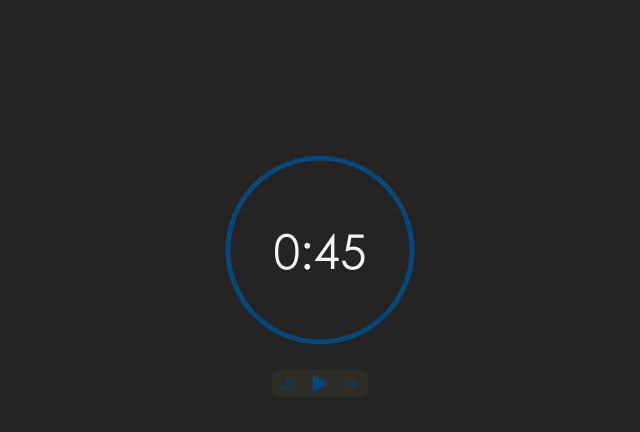
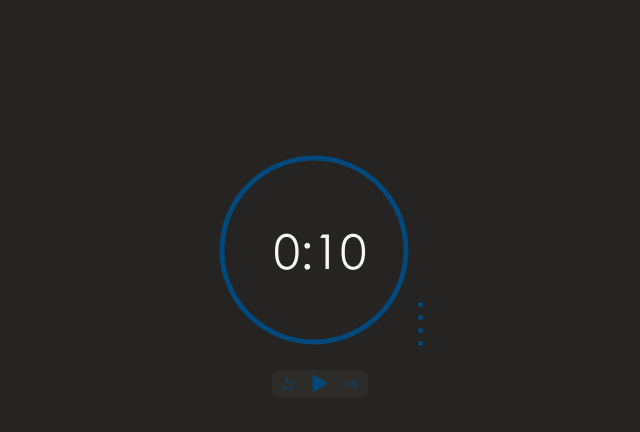
Before and after one commit to Navneel-444/Pomodoro, a React (Create React App) app in the folder client/: page / in a window 1280 px wide. Shown: the top 432 px of the page, without its empty margins (320-960 px from the left). Built offline with nearby package versions, Linux system fonts and the light colour scheme.

Commit message:
style: rename classes and format scss file

```diff
--- a/client/src/components/Timer/Timer.js
+++ b/client/src/components/Timer/Timer.js
@@ -6,12 +6,13 @@ import skip from "../../assets/icons/Skip.svg";
 import play from "../../assets/icons/Play.svg";
 
 export default function Timer() {
-    const [totalTime, setTotalTime] = useState(45);
+    const [totalTime, setTotalTime] = useState(10);
     const radius = 92;
     const circumference = 2 * Math.PI * radius;
     const [progress, setProgress] = useState(circumference);
     const [active, setActive] = useState(false);
-
+    const [tracker, setTracker] = useState(0);
+    // Clock
     function formatTime(totalTime) {
         const minutes = Math.floor(totalTime / 60);
         const seconds = totalTime % 60;
@@ -21,37 +22,61 @@ export default function Timer() {
         if (active === true) {
             const timer = setInterval(() => {
                 setTotalTime((prevTime) => {
-                    if (prevTime <= 0) {
+                    if (prevTime === 0) {
                         clearInterval(timer);
+                        /*
+                        issue this code updates tracker twice because it updates
+                        total time to 0  and returns 0 so it runs the if statement
+                        twice
+                        */
+                        setTracker((prevNum) => {
+                            const newTracker = prevNum + 1;
+                            console.log(`tracker is ${newTracker}`);
+                            return newTracker;
+                        });
                         return 0;
                     }
                     const updatedTime = prevTime - 1;
-                    setProgress((updatedTime / 45) * circumference);
+                    setProgress((updatedTime / 10) * circumference);
                     return updatedTime;
                 });
             }, 1000);
-            return () => clearInterval(timer);
         }
-    }, [circumference, active, totalTime]);
-
+    }, [circumference, active]);
+    // Tracker
+    // Controls
     const handlePlay = () => setActive((prev) => !prev);
     const handleRestart = () => {
-        setTotalTime(45);
-        setProgress(45 * circumference);
+        setTotalTime(10);
+        setProgress(10 * circumference);
     }
     return (
         <>
-            <section className="base-timer">
-                <section className="base-timer__circle">
-                    <span id="base-timer-label" className="base-timer__label">
+            <section className="timer-clock">
+                <section className="timer-clock__circle">
+                    <span id="timer-clock-label" className="timer-clock__label">
                         {formatTime(totalTime)}
                     </span>
-                    <svg className="base-timer__svg" width="200" height="200" xmlns="http://www.w3.org/2000/svg">
-                        <circle className="base-timer__path-elapsed" cx="50%" cy="50%" r={radius}></circle>
-                        <circle className="base-timer__path-remaining" cx="50%" cy="50%" r={radius} strokeDasharray={`${progress} ${circumference}`}></circle>
+                    <svg className="timer-clock__svg" width="200" height="200" xmlns="http://www.w3.org/2000/svg">
+                        <circle className="timer-clock__path-elapsed" cx="50%" cy="50%" r={radius}></circle>
+                        <circle className="timer-clock__path-remaining" cx="50%" cy="50%" r={radius} strokeDasharray={`${progress} ${circumference}`}></circle>
                     </svg>
+                    <section className="timer-tracker">
+                        <svg className="timer-tracker__completed">
+                            <circle cx="50%" cy="50%" r="2.5"></circle>
+                        </svg>
+                        <svg className="timer-tracker__completed">
+                            <circle cx="50%" cy="50%" r="2.5"></circle>
+                        </svg>
+                        <svg className="timer-tracker__completed">
+                            <circle cx="50%" cy="50%" r="2.5"></circle>
+                        </svg>
+                        <svg className="timer-tracker__completed">
+                            <circle cx="50%" cy="50%" r="2.5"></circle>
+                        </svg>
+                    </section>
                 </section>
-            </section>
+            </section >
             <section className="timer-controls">
                 <button className="timer-controls__buttons" onClick={handleRestart}>
                     <img className="timer-controls__image" src={restart} alt="Restarts the current timer" />
--- a/client/src/components/Timer/Timer.scss
+++ b/client/src/components/Timer/Timer.scss
@@ -1,12 +1,12 @@
 @use "../../styles/variables" as *;
 @use "../../styles/mixins" as *;
 
-.base-timer {
+.timer {
+    &-clock {
         position: relative;
         margin-top: 150px;
-}
 
-.base-timer__circle {
+        &__circle {
             fill: none;
             stroke: none;
             display: flex;
@@ -14,28 +14,29 @@
             align-items: center;
         }
 
-.base-timer__path-elapsed {
+        &__path {
+            &-elapsed {
                 stroke-width: 1px;
                 stroke: $white;
-
             }
 
-.base-timer__path-remaining {
+            &-remaining {
                 stroke-width: 5px;
                 transform-origin: center;
                 stroke: $blue;
                 transform: scaleX(-1) rotate(-90deg);
                 transition: 1s linear;
             }
+        }
 
-.base-timer__label {
+        &__label {
             position: absolute;
             color: $white;
             font-size: 48px;
-
+        }
     }
 
-.timer-controls {
+    &-controls {
         display: flex;
         align-items: center;
         justify-content: space-evenly;
@@ -48,12 +49,7 @@
         &__buttons {
             margin: 0.25rem 0.5rem;
             background-color: $grey-accent;
-
-        &:hover {
-            background-color: blue;
         }
-    }
-
 
         &__image {
             display: flex;
@@ -61,3 +57,17 @@
             background-color: $grey-accent;
         }
     }
+
+    &-tracker {
+        display: flex;
+        flex-direction: column;
+        align-self: flex-end;
+
+        &__completed {
+            width: 5px;
+            height: 5px;
+            margin: 0.25rem;
+            fill: $blue
+        }
+    }
+}
```
Lines whose indentation alone changed are shown as unchanged.
